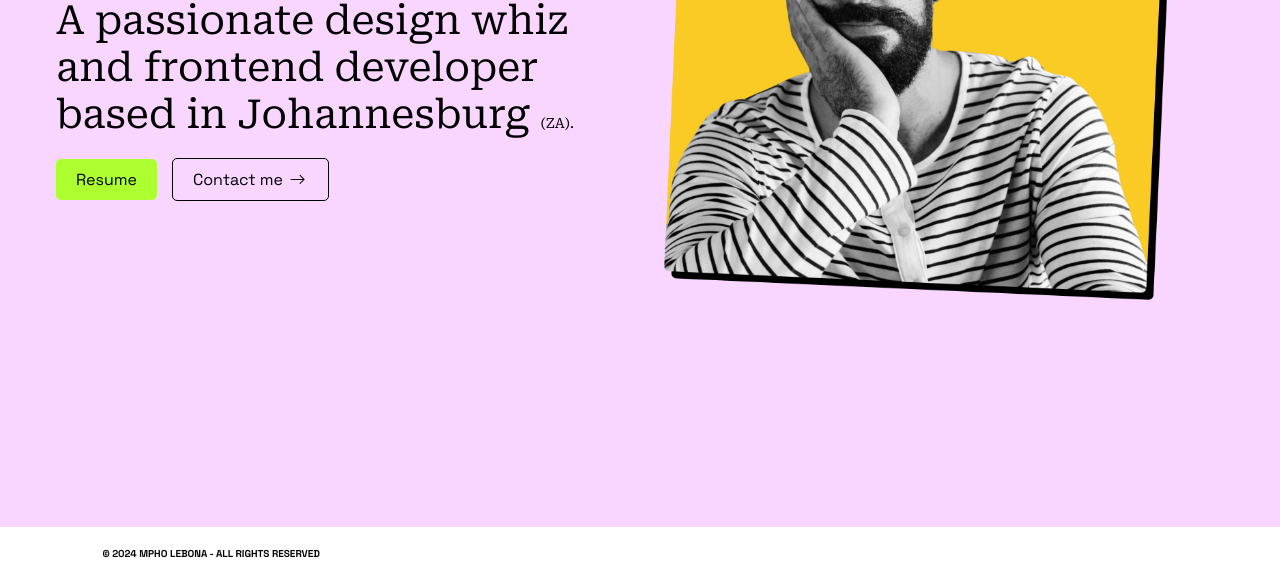
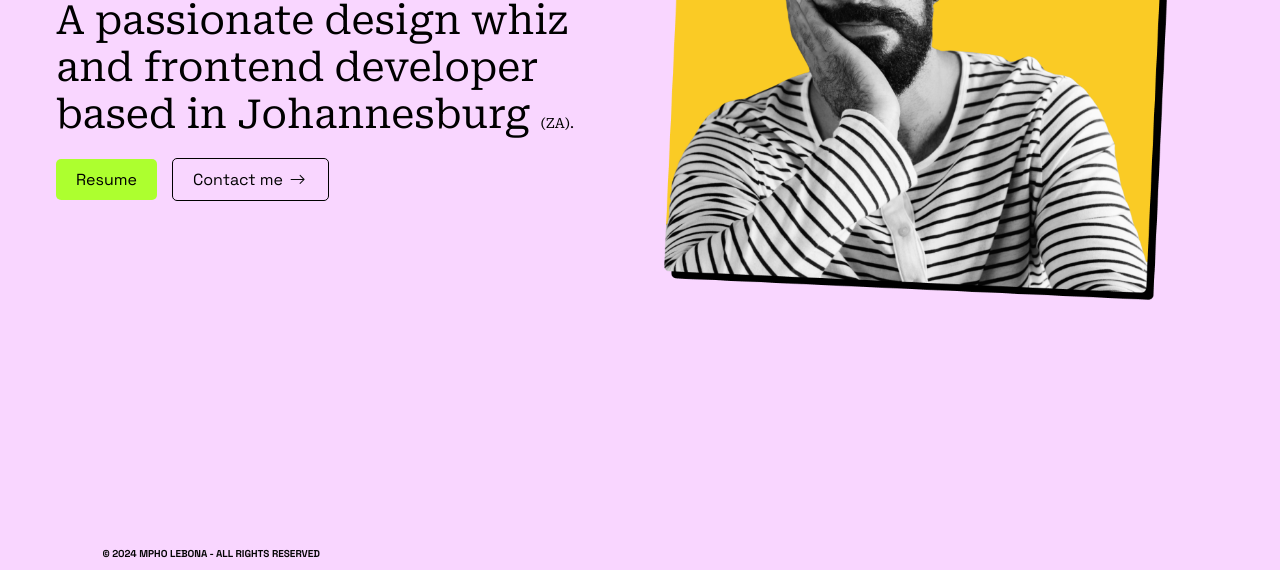
Before and after one commit to zurane/Task2-Portfolio, a plain HTML site: page index.html in a window 1280 px wide. Shown: the part 273-843 px from the top of the page. Drawn offline with Linux system fonts and the light colour scheme.

Commit message:
Revision 2

```diff
--- a/index.html
+++ b/index.html
@@ -10,7 +10,7 @@
         href="https://fonts.googleapis.com/css2?family=Roboto+Serif:ital,opsz,wght@0,8..144,100;0,8..144,200;0,8..144,300;0,8..144,400;0,8..144,500;0,8..144,600;0,8..144,800;0,8..144,900;1,8..144,100;1,8..144,200;1,8..144,300;1,8..144,400;1,8..144,500;1,8..144,600;1,8..144,700;1,8..144,800;1,8..144,900&family=Space+Grotesk:wght@300;400;500;600;700&display=swap"
         rel="stylesheet" />
     <link rel="stylesheet" href="style.css" />
-    <title>Portfolio - Home</title>
+    <title>Mpho Lebona </title>
 </head>
 
 <body>
--- a/style.css
+++ b/style.css
@@ -196,6 +196,7 @@ h1 {
 
 footer {
   padding-top: 10px;
+  background: #f9d6ff;
 }
 
 .footer-container {
```
